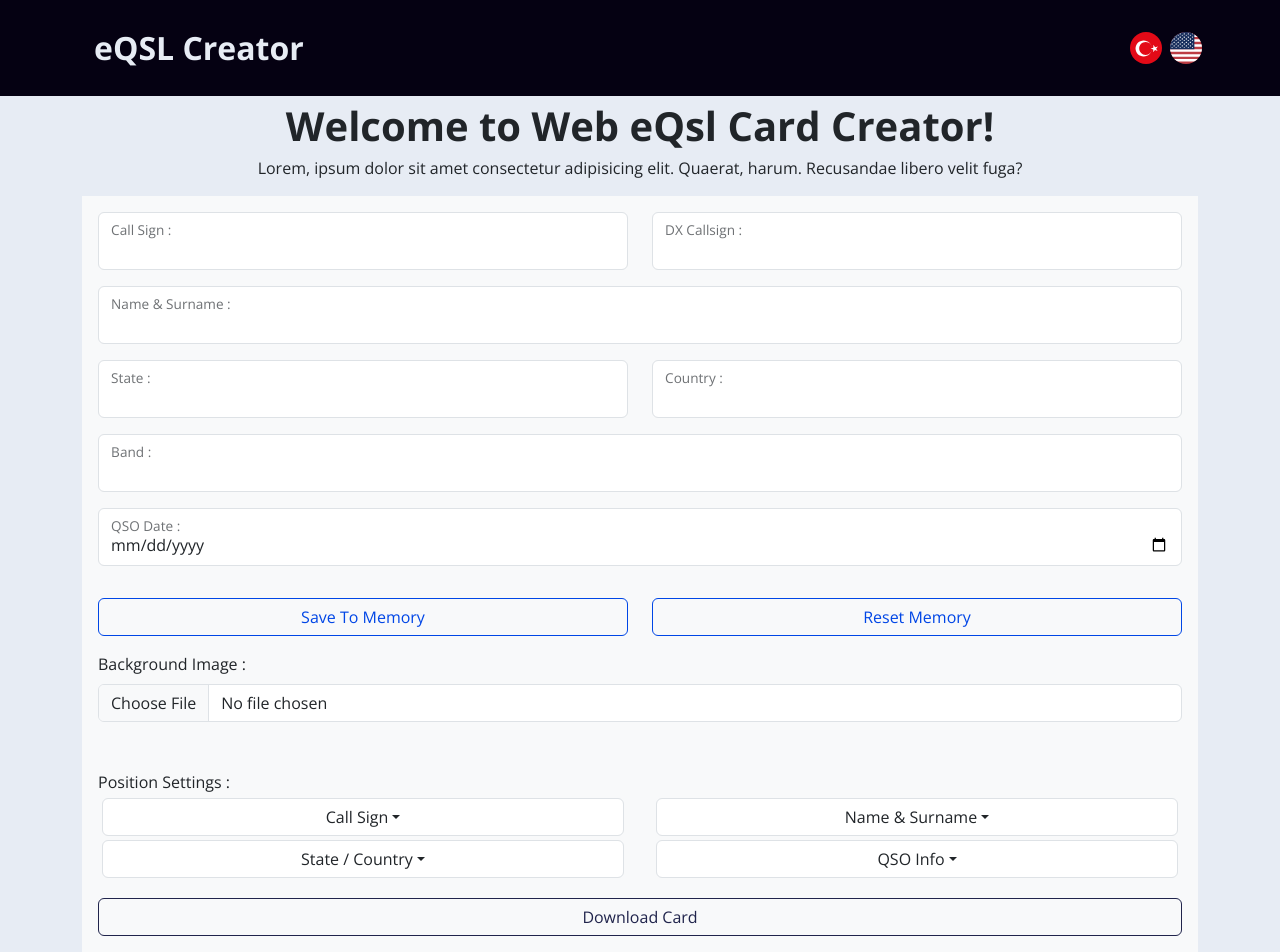
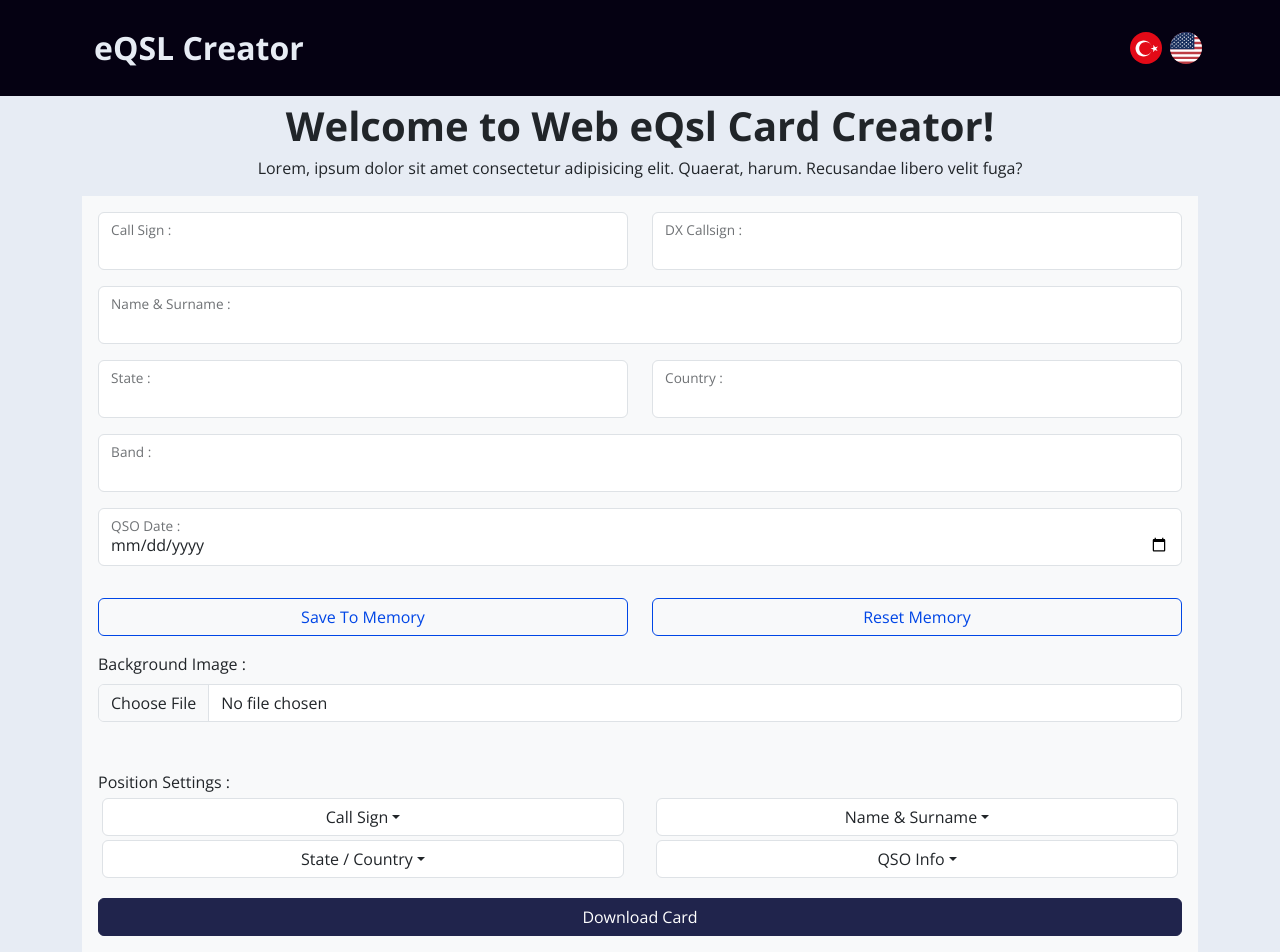
Before and after one commit to bora-sen/web-eqsl-creator, a React (Vite) app: page / in a window 1280 px wide. Shown: the top 952 px of the page. Built offline with nearby package versions, Linux system fonts and the light colour scheme.

Commit message:
Update DownloadButton Styling

```diff
--- a/src/components/ConfigForm.jsx
+++ b/src/components/ConfigForm.jsx
@@ -72,7 +72,8 @@ function ConfigForm() {
           </div>
         </div>
       </div>
-      <button className="btn btn-outline-primary w-100">{t("downloadCard")}</button>
+
+      <button className="btn btn-primary w-100">{t("downloadCard")}</button>
     </div>
   )
 }
```
